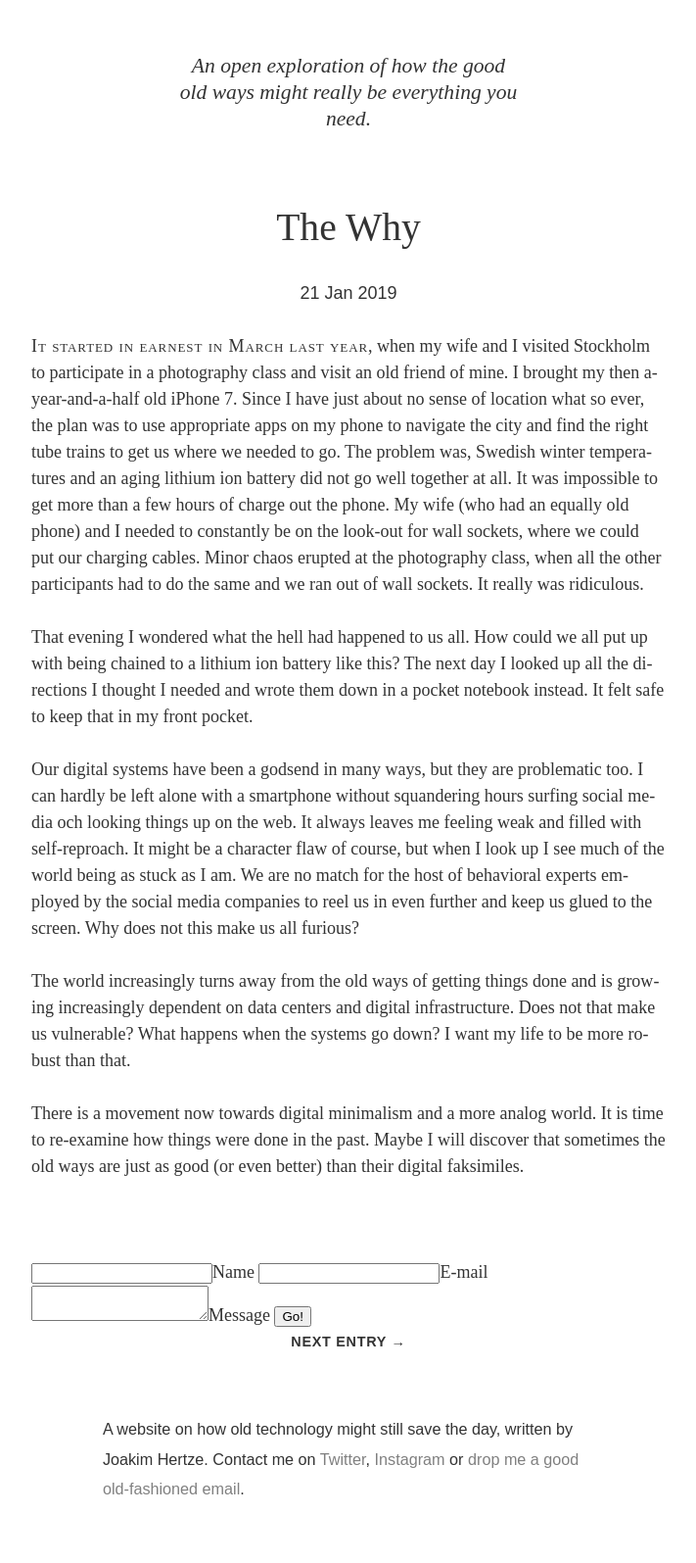
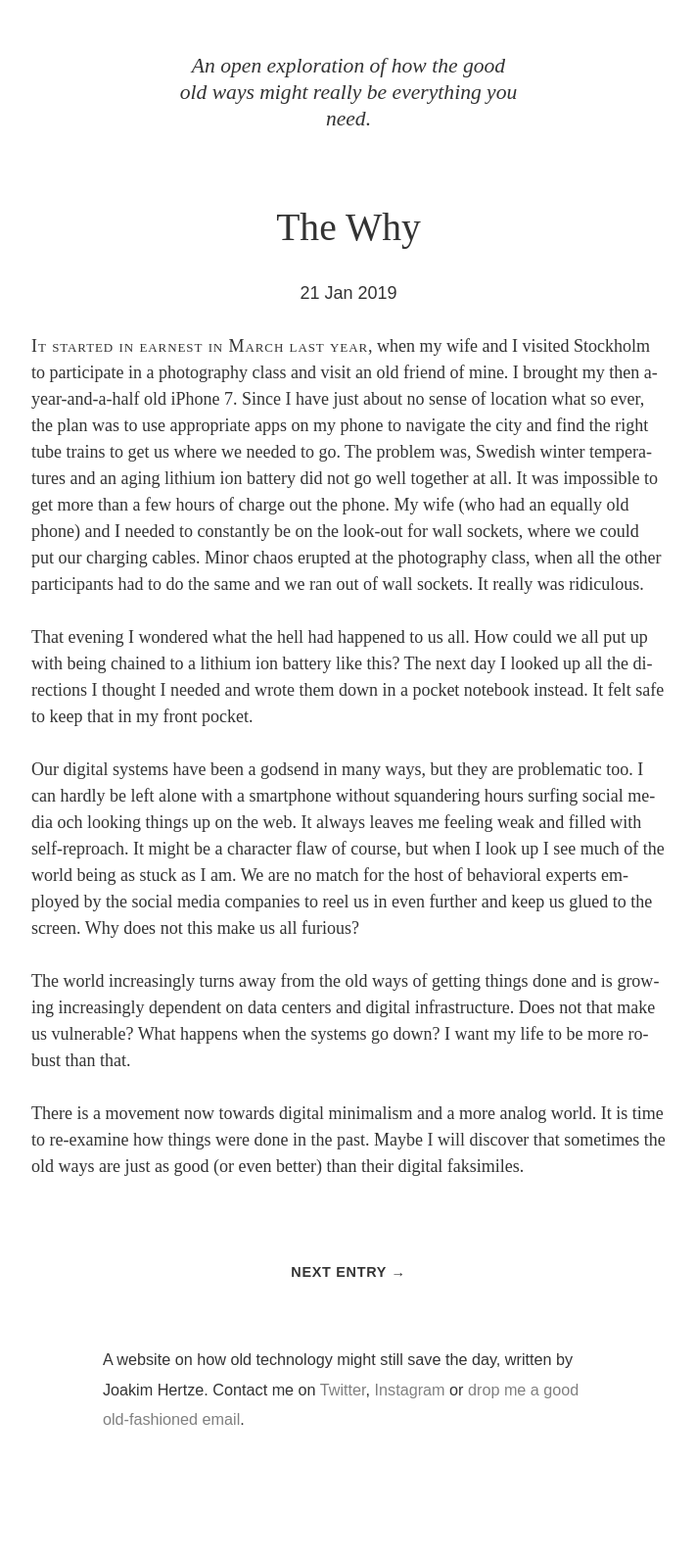
Before and after one commit to hertze/hertze.github.io, a Jekyll site: the page built from _posts/2019-01-21-the-why.md, in a window 1280 px wide. Shown: the whole page at 98% size, without its empty margins (284-995 px from the left). Built offline with Jekyll 4.4.1, drawn with Linux system fonts in a browser that asks for light colours; some web fonts are replaced; our own code applies the rules of GitHub Pages for plain Markdown files; after the commit the page ends 1524 px from its top, so only the background shows below that.

Commit message:
Giving up on staticman

```diff
--- a/_layouts/post.html
+++ b/_layouts/post.html
@@ -9,7 +9,7 @@ layout: default
 		{{ content }}
 	</article>
 
-	{% include commentform.html %}
+
 
 </main>
 <nav>
```
